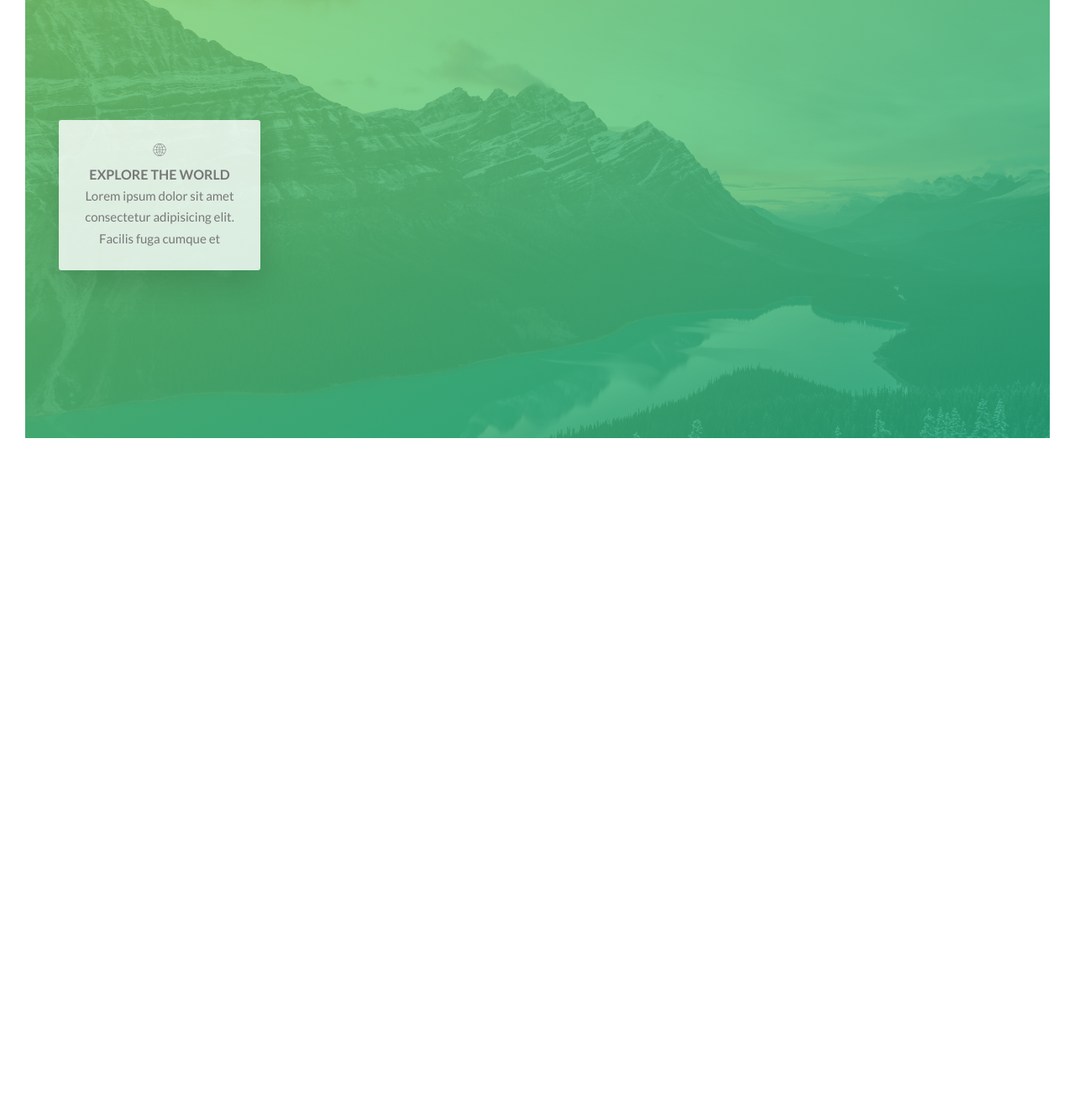
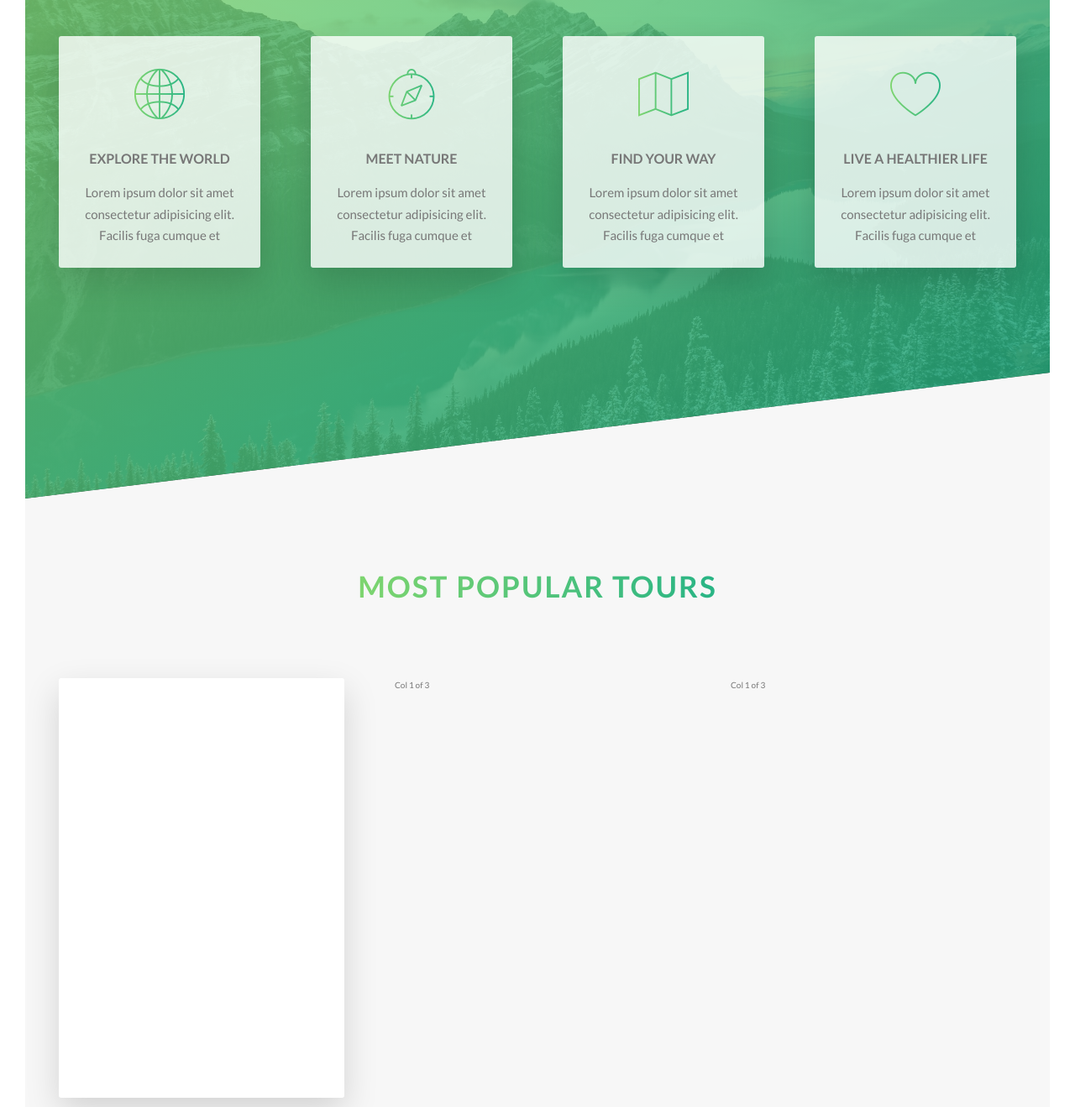
Before and after one commit to JOSHI53/Natours, a website: page index.html in a window 1280 px wide. Shown: the part 1641-2960 px from the top of the page at 84% size. Before the commit the page ends 2193 px from the top, so only its background shows below. Drawn offline with Linux system fonts and the light colour scheme.

Commit message:
forth commit

```diff
--- a/index.html
+++ b/index.html
@@ -57,11 +57,52 @@
                 <div class="col-1-of-4">
                     <div class="feature-box">
                         <i class="feature-box__icon icon-basic-world"></i>
-                        <h3 class="heading-tertiary">Explore the world</h3>
+                        <h3 class="heading-tertiary u-margin-bottom-small">Explore the world</h3>
                         <p class="feature-box__text">Lorem ipsum dolor sit amet consectetur adipisicing elit. Facilis fuga cumque et
                         </p>
                     </div>
                 </div>
+                <div class="col-1-of-4">
+                    <div class="feature-box">
+                        <i class="feature-box__icon icon-basic-compass"></i>
+                        <h3 class="heading-tertiary u-margin-bottom-small">Meet nature</h3>
+                        <p class="feature-box__text">Lorem ipsum dolor sit amet consectetur adipisicing elit. Facilis fuga cumque et
+                        </p>
+                    </div>
+                </div>
+                <div class="col-1-of-4">
+                    <div class="feature-box">
+                        <i class="feature-box__icon icon-basic-map"></i>
+                        <h3 class="heading-tertiary u-margin-bottom-small">Find your way</h3>
+                        <p class="feature-box__text">Lorem ipsum dolor sit amet consectetur adipisicing elit. Facilis fuga cumque et
+                        </p>
+                    </div>
+                </div>
+                <div class="col-1-of-4">
+                    <div class="feature-box">
+                        <i class="feature-box__icon icon-basic-heart"></i>
+                        <h3 class="heading-tertiary u-margin-bottom-small">live a healthier life</h3>
+                        <p class="feature-box__text">Lorem ipsum dolor sit amet consectetur adipisicing elit. Facilis fuga cumque et
+                        </p>
+                    </div>
+                </div>
+            </div>
+        </section>
+        <section class="section-tours">
+            <div class="u-center-text u-margin-bottom-big">
+                <h2 class="heading-secondary">Most popular tours</h2>
+            </div>
+            <div class="row">
+                <div class="col-1-of-3">
+                    <div class="card">
+                        <div class="card__side card__side--front">FRONT</div>
+
+                        <div class="card__side card__side--back card__side--back-1">BACK</div>
+                    </div>
+
+                </div>
+                <div class="col-1-of-3">Col 1 of 3</div>
+                <div class="col-1-of-3">Col 1 of 3</div>
             </div>
         </section>
 
--- a/sass/abstracts/_variables.scss
+++ b/sass/abstracts/_variables.scss
@@ -3,11 +3,20 @@ $color-primary:#55c57a;
 $color-primary-light:#7ed56f;
 $color-primary-dark:#28b485;
 
+$color-secondary-light:#ffb900;
+$color-secondary-dark:#ff7730;
+
+$color-tertiary-light:#ffb900;
+$color-tertiary-dark:#ff7730;
+
 $color-grey-light-1 :#f7f7f7;
+
 
 $color-grey-dark :#777;
 $color-white :#fff;
 $color-black :#000;
+
+
 
 //FONT SIZES
 $default-font-size:1.6rem;
--- /dev/null
+++ b/sass/components/_card.scss
@@ -0,0 +1,44 @@
+.card {
+    perspective: 150rem;
+    -moz-perspective: 150rem;
+    position: relative;
+    height: 50rem;
+
+    &__side {
+
+        height: 50rem;
+        color: white;
+        font-size: 2rem;
+        transition: all .8s ease;
+        position: absolute;
+        top: 0;
+        left: 0;
+        width: 100%;
+        backface-visibility: hidden;
+        border-radius: 3px;
+        box-shadow: 0 1.5rem 4rem rgba($color-black, 0.15);
+
+        &--front {
+            background-color: $color-white;
+        }
+
+        &--back {
+            transform: rotateY(180deg);
+
+            &-1 {
+                background-image: linear-gradient(to right bottom,
+                        $color-secondary-light,
+                        $color-secondary-dark);
+
+            }
+        }
+    }
+
+    &:hover &__side--front {
+        transform: rotateY(-180deg);
+    }
+
+    &:hover &__side--back {
+        transform: rotateY(0);
+    }
+}
--- a/sass/components/_feature-box.scss
+++ b/sass/components/_feature-box.scss
@@ -5,8 +5,20 @@
     text-align: center;
     border-radius: 3px;
     box-shadow: 0 1.5rem 4rem rgba($color-black, .15);
+    transition: transform .3s;
 
-    &__icon {}
+    &__icon {
+        font-size: 6rem;
+        margin-bottom: .5rem;
+        background-image: linear-gradient(to right, $color-primary-light, $color-primary-dark);
+        display: inline-block;
+        -webkit-background-clip: text;
+        color: transparent;
+    }
+
+    &:hover {
+        transform: translateY(-1.5rem) scale(1.03);
+    }
 
 
     &__text {}
--- a/sass/main.scss
+++ b/sass/main.scss
@@ -8,6 +8,7 @@
 @import "base/utilities";
 
 @import "components/button";
+@import "components/card";
 @import "components/composition";
 @import "components/feature-box";
 
--- a/sass/pages/_home.scss
+++ b/sass/pages/_home.scss
@@ -11,4 +11,16 @@
             rgba($color-primary-dark, 0.8)),
         url(../img/nat-4.jpg);
     background-size: cover;
+    transform: skewY(-7deg);
+    margin-top: -10rem;
+
+    &>* {
+        transform: skewY(7deg);
+    }
 }
+
+.section-tours {
+    background-color: $color-grey-light-1;
+    padding: 25rem 0 50rem 0;
+    margin-top: -10rem;
+}
```
Also changed, not shown: css/style.css.
